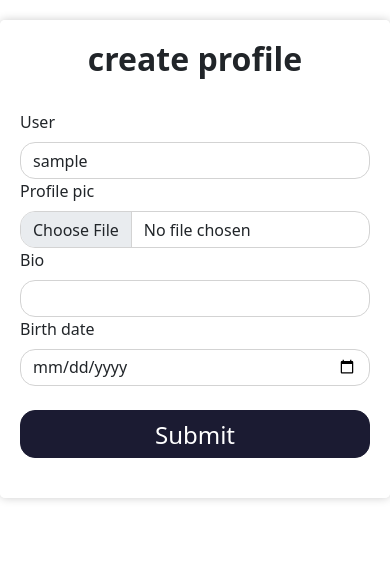
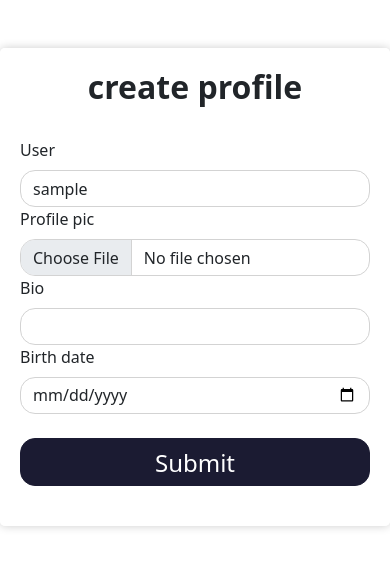
Before and after one commit to moha-mame/RecipeBox, a Django app: page /users/createprofile in a window 390 px wide. Shown: the top 568 px of the page. Run offline with Django 3.2, Linux system fonts and the light colour scheme; the visitor is signed in with stand-in values (Sample User, id 1); data comes from the database, SQL or seed files in the repository; some libraries are stand-ins or nearby versions.

Commit message:
style for registration updated

```diff
--- a/users/static/users/css/registration.css
+++ b/users/static/users/css/registration.css
@@ -1,5 +1,5 @@
 body{
-  font-size:2em;
+  font-size:16px;
 }
 .navbar-light .navbar-brand {
     color: #0dd6c5 !important;
@@ -26,7 +26,7 @@ color:#0dd6c5
 }
 
   .container {
-    margin-top: 18em;
+    margin-top: 9em;
     max-width: 900px;
     background-color: rgba(255, 255, 255, 0.8);
     padding: 20px;
@@ -98,7 +98,7 @@ border: 1px solid #1b1b32;
 
   @media (max-width: 576px) {
     .container {
-      margin-top: 20px;
+      margin-top: 3em;;
     }
   }
 
```
